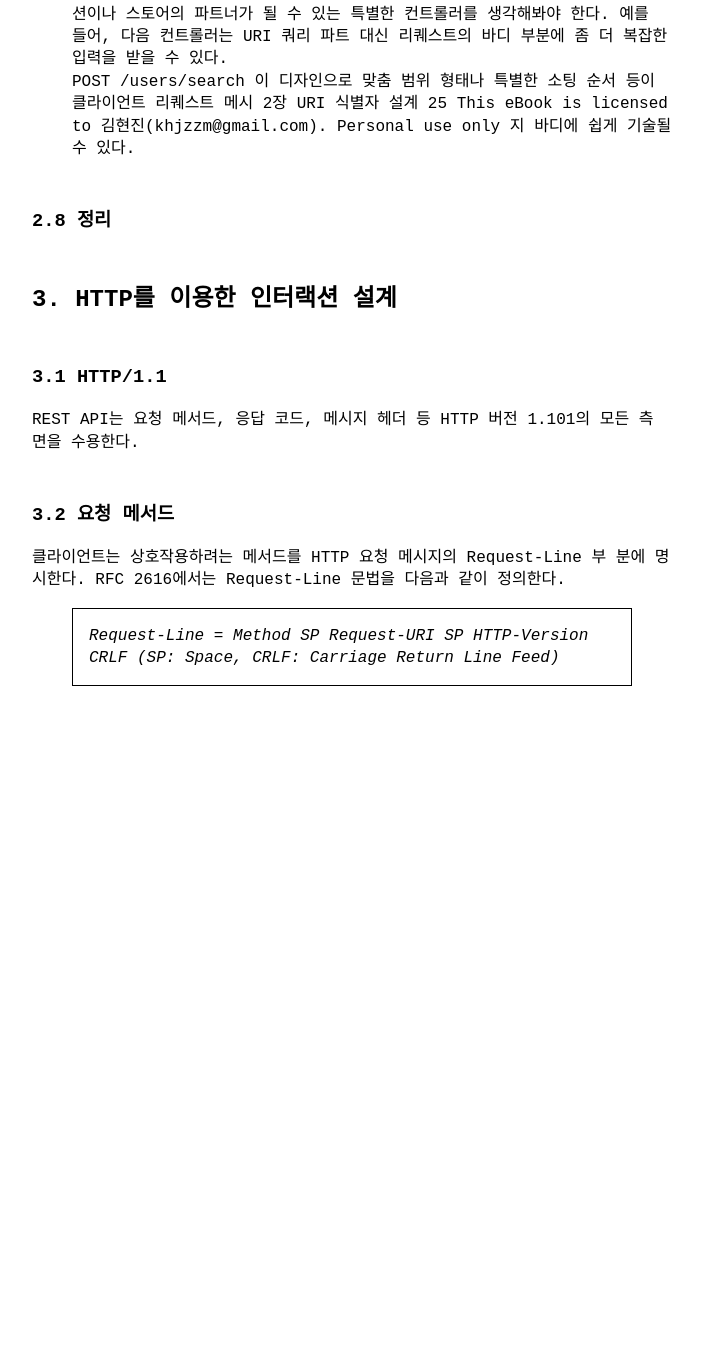
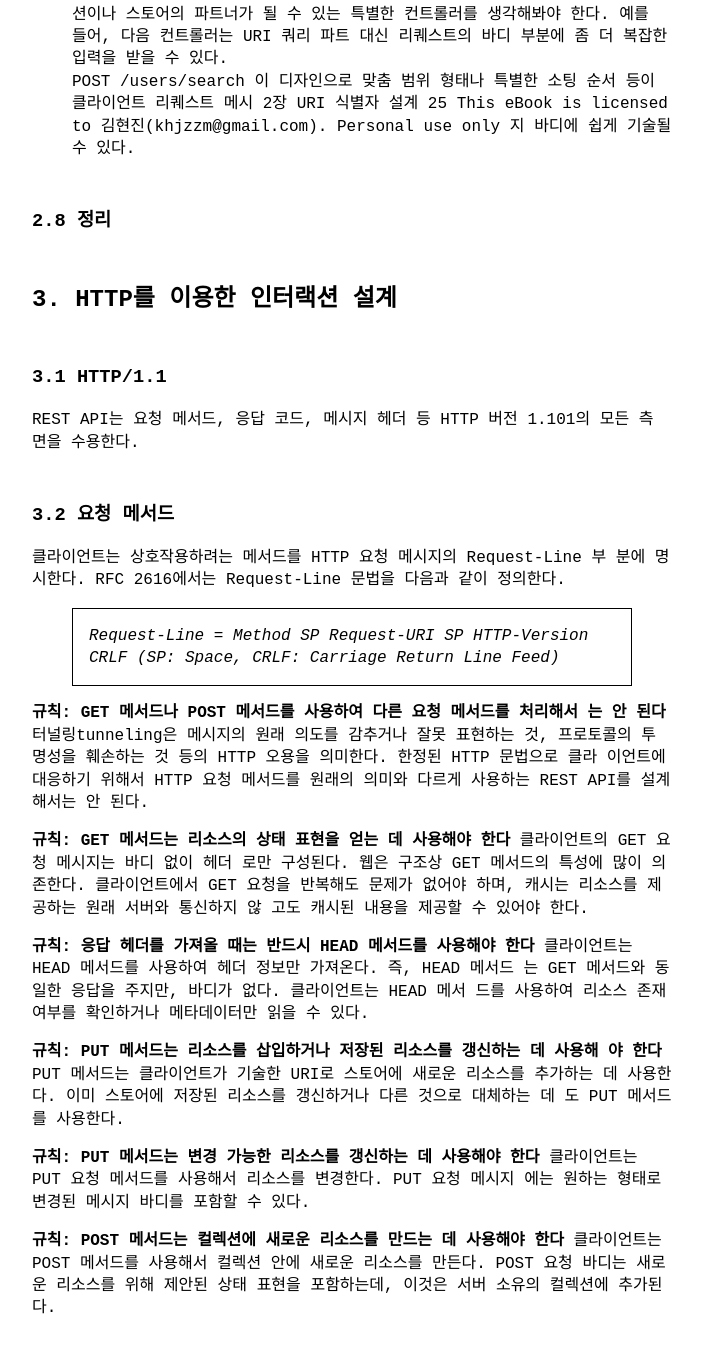
Before and after one commit to khjzzm/khjzzm.github.io, a Jekyll site: the page built from _posts/2023-02-22-Rest-API-Design-Pattern.md, in a window 1280 px wide and 1400 px high, scrolled down 6766 px. Shown: the top 1353 px of the window, without its empty margins (288-990 px from the left). Built offline with Jekyll 4.4.1, drawn with Linux system fonts in a browser that asks for light colours; before the commit the page ends 7532 px from its top, so only the background shows below that.

```diff
--- a/_posts/2023-02-22-Rest-API-Design-Pattern.md
+++ b/_posts/2023-02-22-Rest-API-Design-Pattern.md
@@ -193,3 +193,22 @@ REST API는 요청 메서드, 응답 코드, 메시지 헤더 등 HTTP 버전 1.
 클라이언트는 상호작용하려는 메서드를 HTTP 요청 메시지의 Request-Line 부 분에 명시한다. RFC 2616에서는 Request-Line 문법을 다음과 같이 정의한다.
 
 >Request-Line = Method SP Request-URI SP HTTP-Version CRLF (SP: Space, CRLF: Carriage Return Line Feed)
+
+**규칙: GET 메서드나 POST 메서드를 사용하여 다른 요청 메서드를 처리해서 는 안 된다**
+터널링tunneling은 메시지의 원래 의도를 감추거나 잘못 표현하는 것, 프로토콜의 투 명성을 훼손하는 것 등의 HTTP 오용을 의미한다. 한정된 HTTP 문법으로 클라 이언트에 대응하기 위해서 HTTP 요청 메서드를 원래의 의미와 다르게 사용하는 REST API를 설계해서는 안 된다.
+
+**규칙: GET 메서드는 리소스의 상태 표현을 얻는 데 사용해야 한다**
+클라이언트의 GET 요청 메시지는 바디 없이 헤더 로만 구성된다.
+웹은 구조상 GET 메서드의 특성에 많이 의존한다. 클라이언트에서 GET 요청을 반복해도 문제가 없어야 하며, 캐시는 리소스를 제공하는 원래 서버와 통신하지 않 고도 캐시된 내용을 제공할 수 있어야 한다.
+
+**규칙: 응답 헤더를 가져올 때는 반드시 HEAD 메서드를 사용해야 한다**
+클라이언트는 HEAD 메서드를 사용하여 헤더 정보만 가져온다. 즉, HEAD 메서드 는 GET 메서드와 동일한 응답을 주지만, 바디가 없다. 클라이언트는 HEAD 메서 드를 사용하여 리소스 존재 여부를 확인하거나 메타데이터만 읽을 수 있다.
+
+**규칙: PUT 메서드는 리소스를 삽입하거나 저장된 리소스를 갱신하는 데 사용해 야 한다**
+PUT 메서드는 클라이언트가 기술한 URI로 스토어에 새로운 리소스를 추가하는 데 사용한다. 이미 스토어에 저장된 리소스를 갱신하거나 다른 것으로 대체하는 데 도 PUT 메서드를 사용한다.
+
+**규칙: PUT 메서드는 변경 가능한 리소스를 갱신하는 데 사용해야 한다**
+클라이언트는 PUT 요청 메서드를 사용해서 리소스를 변경한다. PUT 요청 메시지 에는 원하는 형태로 변경된 메시지 바디를 포함할 수 있다.
+
+**규칙: POST 메서드는 컬렉션에 새로운 리소스를 만드는 데 사용해야 한다**
+클라이언트는 POST 메서드를 사용해서 컬렉션 안에 새로운 리소스를 만든다. POST 요청 바디는 새로운 리소스를 위해 제안된 상태 표현을 포함하는데, 이것은 서버 소유의 컬렉션에 추가된다.
```
